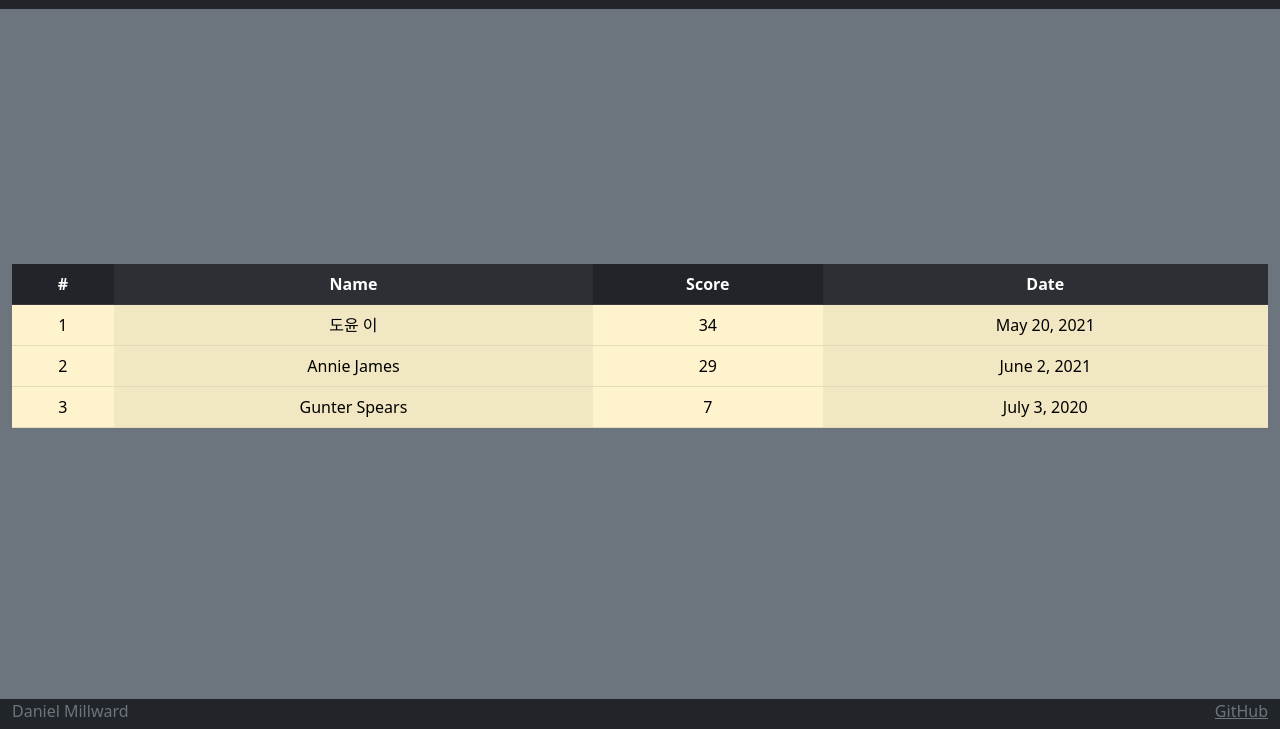
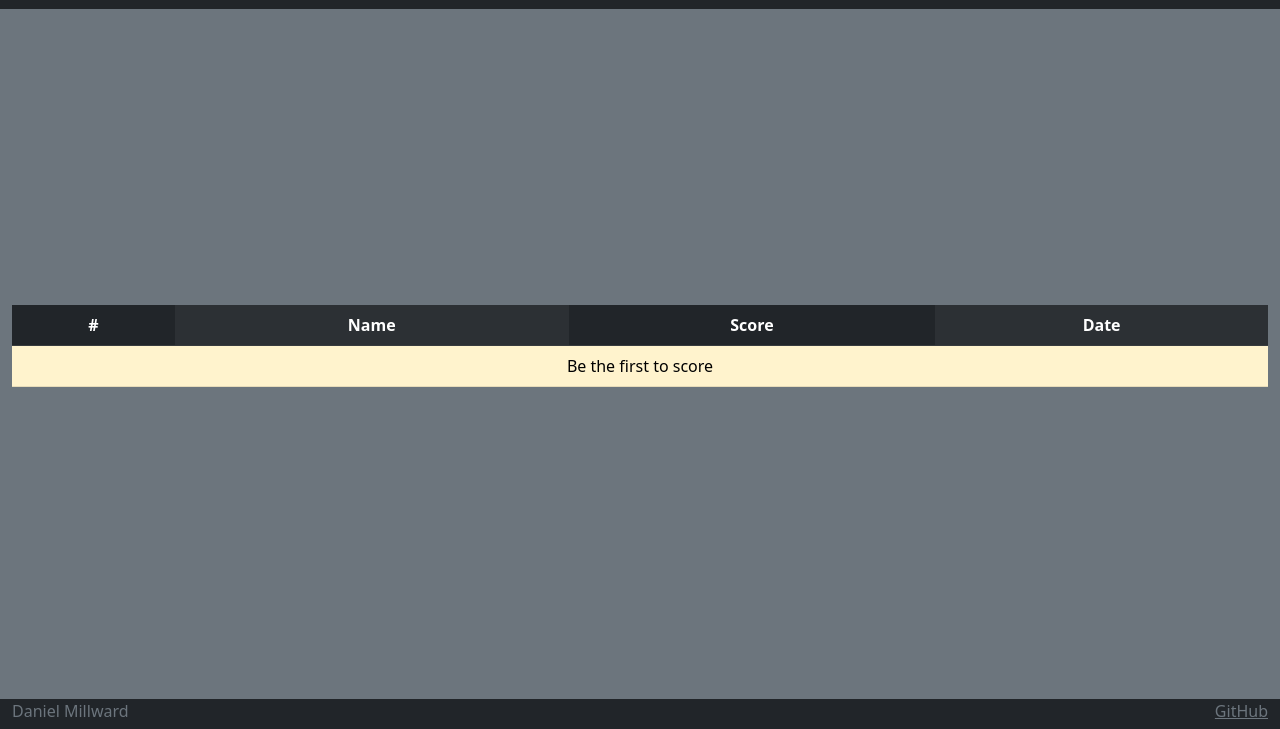
Before and after one commit to DanielMillward/simon, a plain HTML site: page scores.html in a window 1280 px wide. Shown: the part 71-800 px from the top of the page. Drawn offline with nearby package versions, Linux system fonts and the light colour scheme.

Commit message:
Update score page - final JS

```diff
--- a/scores.html
+++ b/scores.html
@@ -47,26 +47,7 @@
             <th>Date</th>
           </tr>
         </thead>
-        <tbody>
-          <tr>
-            <td>1</td>
-            <td>도윤 이</td>
-            <td>34</td>
-            <td>May 20, 2021</td>
-          </tr>
-          <tr>
-            <td>2</td>
-            <td>Annie James</td>
-            <td>29</td>
-            <td>June 2, 2021</td>
-          </tr>
-          <tr>
-            <td>3</td>
-            <td>Gunter Spears</td>
-            <td>7</td>
-            <td>July 3, 2020</td>
-          </tr>
-        </tbody>
+        <tbody id="scores"></tbody>
       </table>
     </main>
 
```
